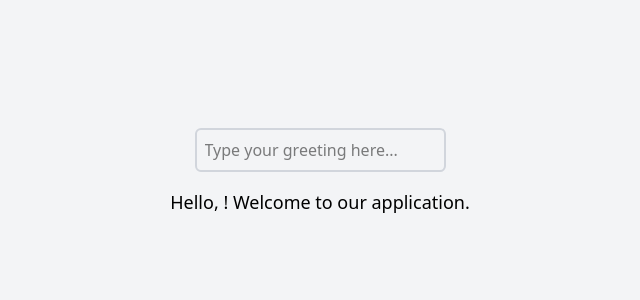
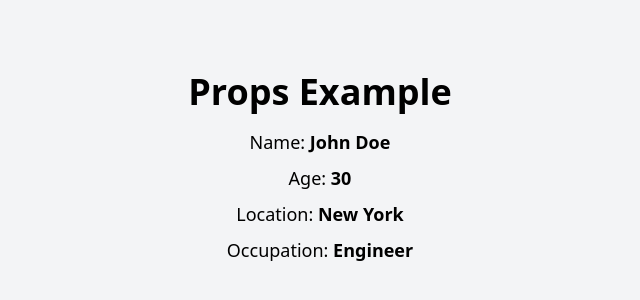
Before and after one commit to Lalitchaudhary01/30days-machine-coding-, a React (Vite) app: page / in a window 1280 px wide. Shown: the part 228-528 px from the top of the page, without its empty margins (320-960 px from the left). Built offline with nearby package versions, Linux system fonts and the light colour scheme.

Commit message:
day 3 props

```diff
--- a/src/App.jsx
+++ b/src/App.jsx
@@ -9,6 +9,7 @@ import ToggleTheme from "./components/ToggleTheme";
 import CounterLetter from "./components/CounterLetter";
 import LiveClock from "./components/LiveClock";
 import Greeting from "./components/Greeting";
+import User from "./compo/User";
 
 function App() {
   // This is a simple counter app layout
@@ -27,7 +28,8 @@ function App() {
       {/* <ToggleTheme/> */}
       {/* <CounterLetter /> */}
       {/* <LiveClock /> */}
-      <Greeting />
+      {/* <Greeting /> */}
+      <User />
     </>
   );
 }
--- /dev/null
+++ b/src/compo/Props.jsx
@@ -0,0 +1,23 @@
+import React from "react";
+
+const Props = (props) => {
+  return (
+    <div className="flex flex-col items-center justify-center min-h-screen bg-gray-100">
+      <h1 className="text-4xl font-bold mb-4">Props Example</h1>
+      <p className="text-lg mb-2">
+        Name: <span className="font-semibold">{props.name}</span>
+      </p>
+      <p className="text-lg mb-2">
+        Age: <span className="font-semibold">{props.age}</span>
+      </p>
+      <p className="text-lg mb-2">
+        Location: <span className="font-semibold">{props.location}</span>
+      </p>
+      <p className="text-lg mb-2">
+        Occupation: <span className="font-semibold">{props.occupation}</span>
+      </p>
+    </div>
+  );
+};
+
+export default Props;
--- /dev/null
+++ b/src/compo/User.jsx
@@ -0,0 +1,17 @@
+import React from "react";
+import Props from "./Props";
+
+const User = () => {
+  return (
+    <div>
+      <Props
+        name="John Doe"
+        age={30}
+        location="New York"
+        occupation="Engineer"
+      />
+    </div>
+  );
+};
+
+export default User;
```
